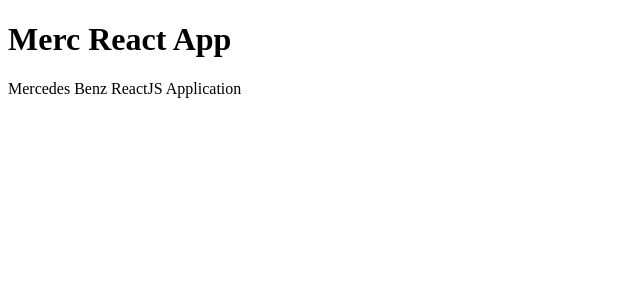
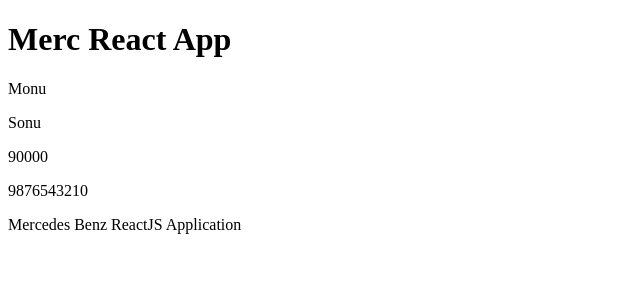
Before and after one commit to vamandeshmukh/merc-react-app-2023, a React (Create React App) app: page / in a window 1280 px wide. Shown: the top 300 px of the page, without its empty margins (0-640 px from the left). Built offline with nearby package versions, Linux system fonts and the light colour scheme.

Commit message:
react day1

```diff
--- a/src/App.js
+++ b/src/App.js
@@ -1,8 +1,20 @@
+
 const App = () => {
+
+  const firstName = 'Monu';
+  const empData = {
+    firstName: 'Sonu',
+    salary: 90000,
+    phones: [9876543210, 6789012345]
+  };
 
   return (
     <div>
       <h1>Merc React App</h1>
+      <p> {firstName} </p>
+      <p> {empData.firstName} </p>
+      <p> {empData.salary} </p>
+      <p> {empData.phones[0]} </p>
       <p>Mercedes Benz ReactJS Application</p>
     </div>
   );
```
